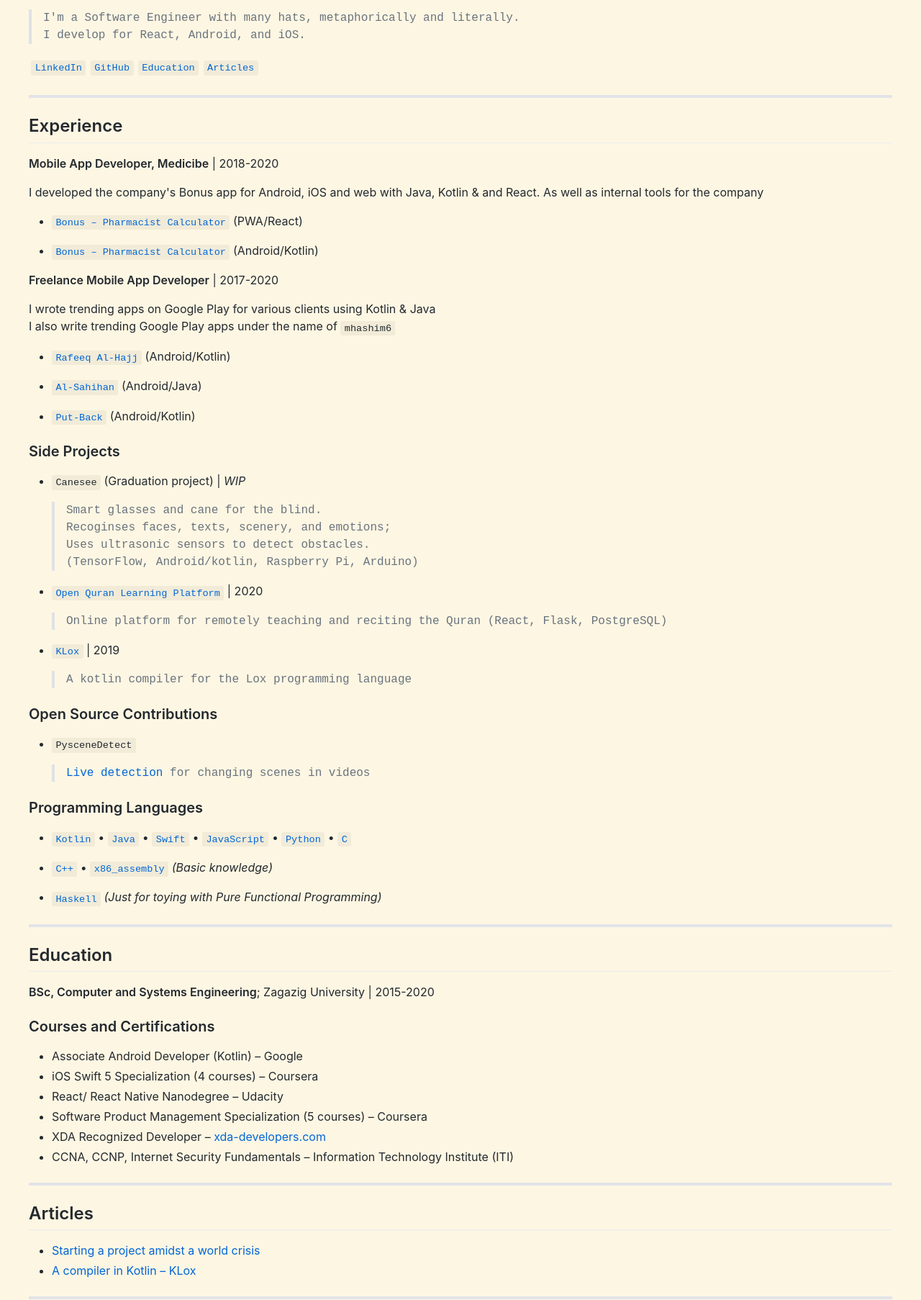
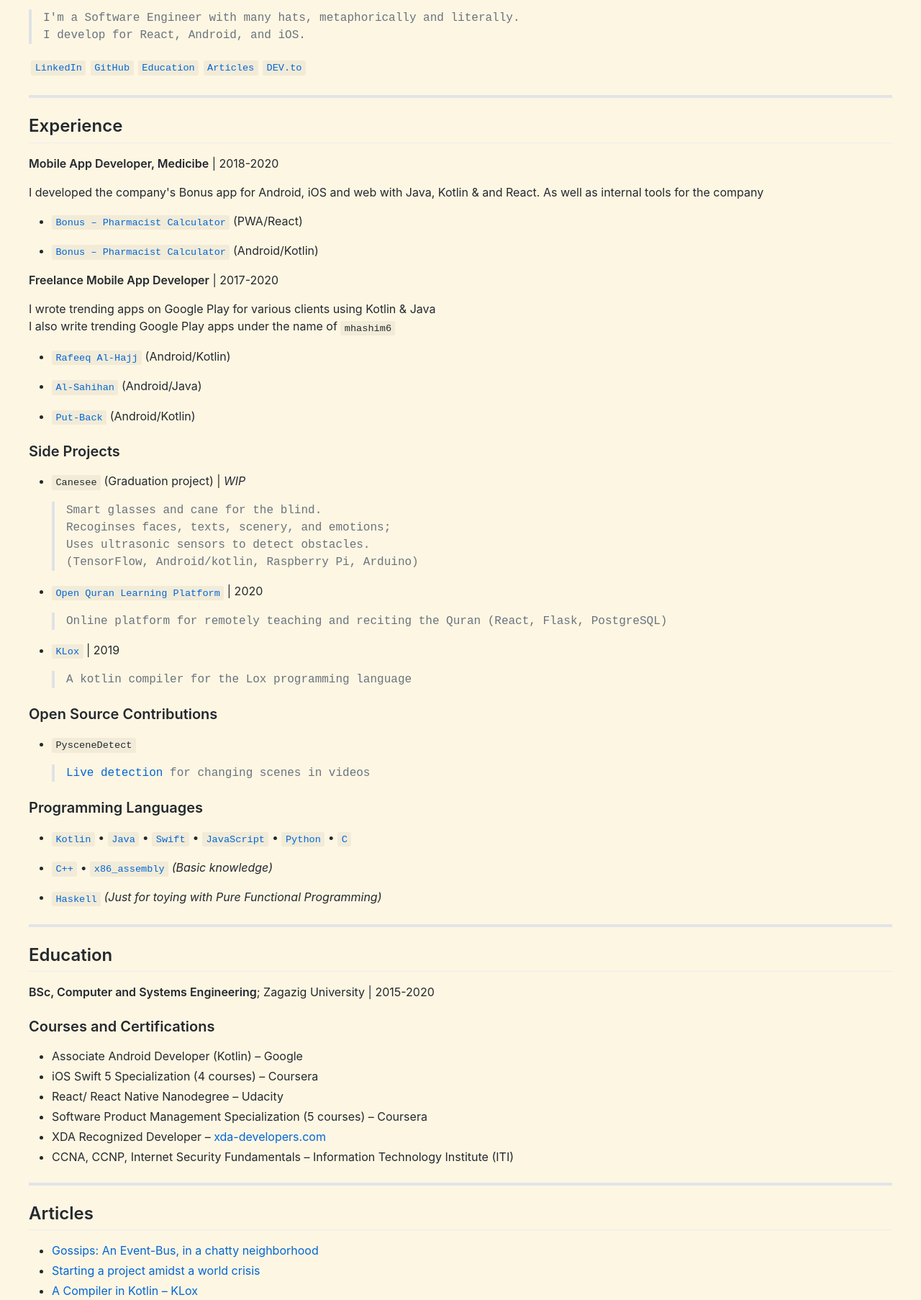
Before and after one commit to mhashim6/mhashim6.github.io, a plain HTML site: page index.html in a window 1280 px wide. Shown: the part 94-1900 px from the top of the page at 72% size. Drawn offline with Linux system fonts and the light colour scheme; a web font is replaced by a local one.

Commit message:
articles

```diff
--- a/index.html
+++ b/index.html
@@ -44,6 +44,7 @@
           ><code>GitHub</code></a>
       <a href="#education"><code>Education</code></a>
       <a href="#articles"><code>Articles</code></a>
+      <a href=https://dev.to/mhashim6"><code>DEV.to</code></a>
     </div>
     </p>
     <hr />
@@ -245,13 +246,20 @@
       <li>
         <a
           target="_blank"
+          href="https://dev.to/mhashim6/gossips-an-event-bus-in-a-chatty-neighborhood-25n4"
+          >Gossips: An Event-Bus, in a chatty neighborhood</a
+        >
+      </li>
+      <li>
+        <a
+          target="_blank"
           href="https://www.linkedin.com/pulse/starting-project-amidst-world-crisis-muhammad-hashim/"
           >Starting a project amidst a world crisis</a
         >
       </li>
       <li>
         <a target="_blank" href="http://mhashim6.me/klox"
-          >A compiler in Kotlin – KLox</a
+          >A Compiler in Kotlin – KLox</a
         >
       </li>
     </ul>
```
Also changed, not shown: resume.md (+1 -1 lines), 1 other file.
